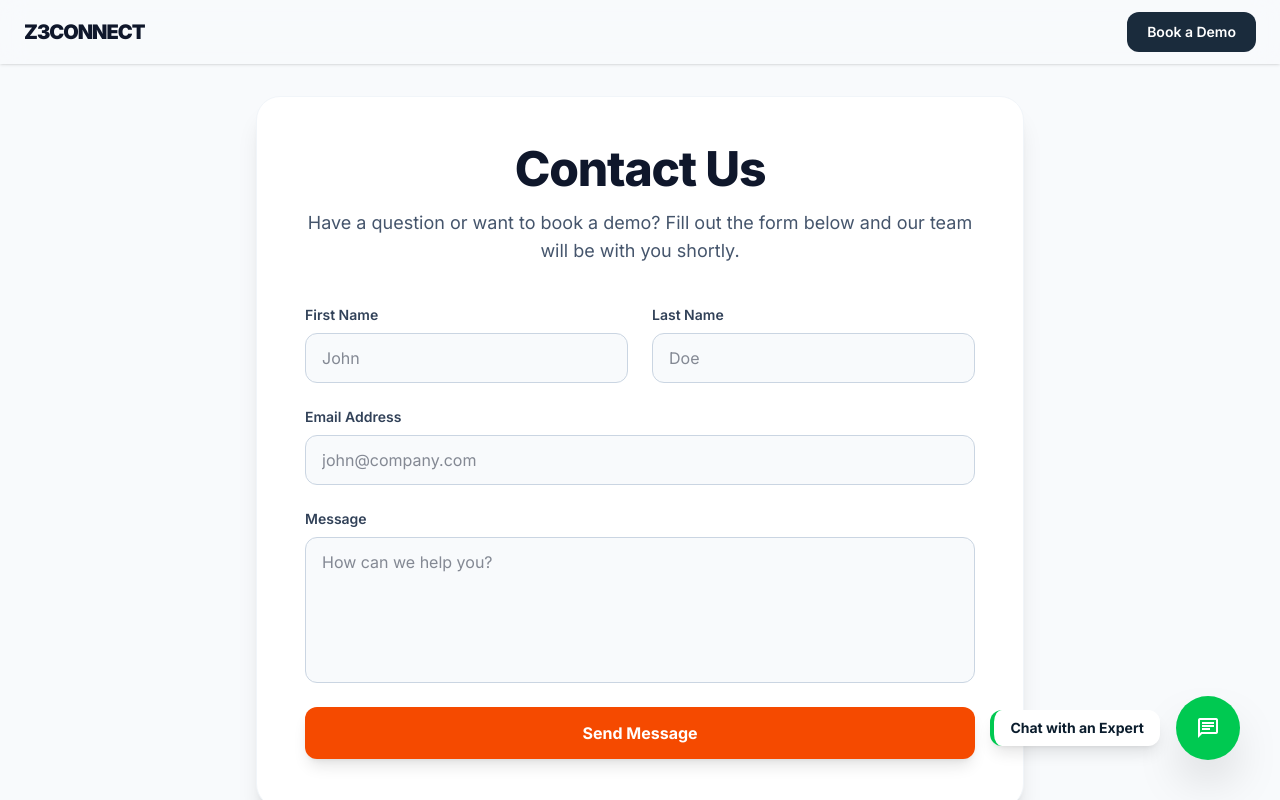
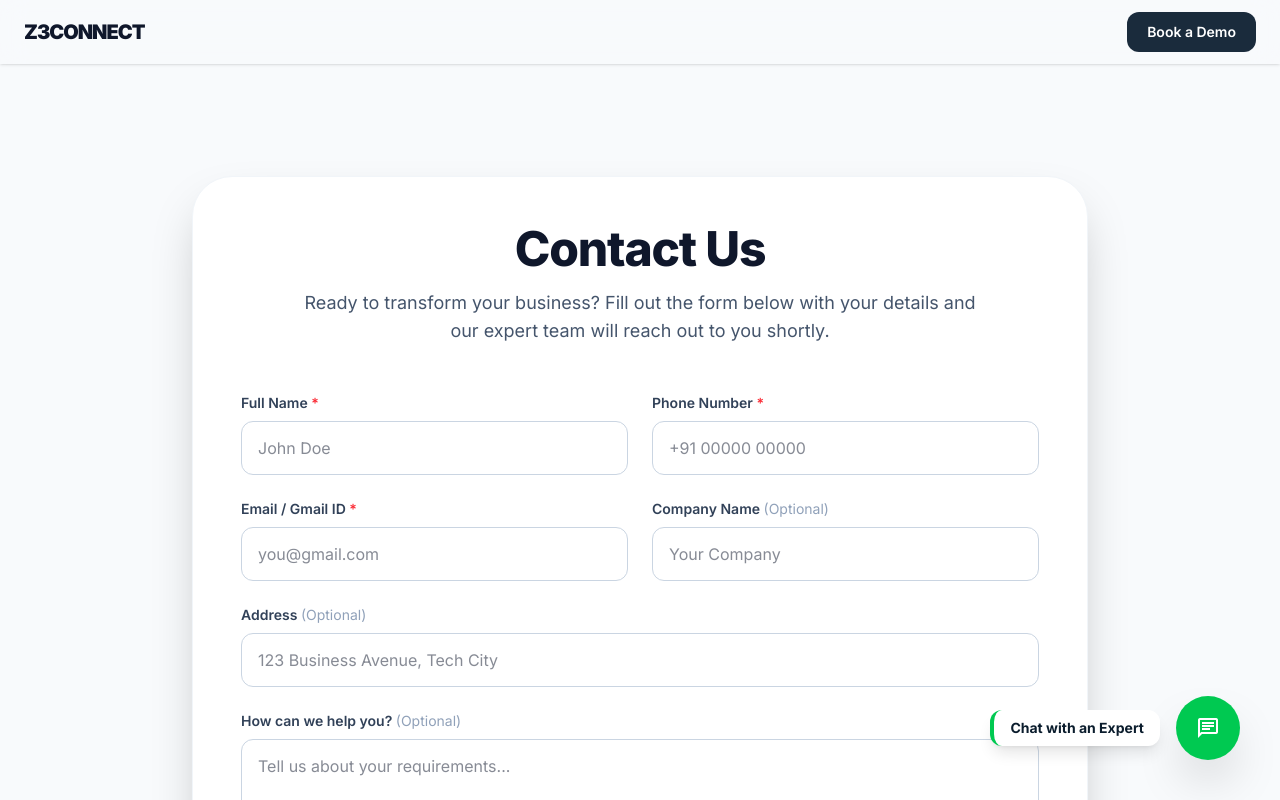
Before and after one commit to z3connectoperations-oss/Z3connect-construction-landing-page, a Next.js app: page /contact in a window 1280 px wide. Shown: the top 800 px of the page. Built offline with nearby package versions, Linux system fonts and the light colour scheme.

Commit message:
feat: convert to static export for Cloudflare Pages and fix contact logic

```diff
--- a/next.config.ts
+++ b/next.config.ts
@@ -1,10 +1,18 @@
 import type { NextConfig } from "next";
 
 const nextConfig: NextConfig = {
+  output: 'export',
   eslint: {
     // ESLint runs as a separate step; don't fail the production build on lint errors.
     ignoreDuringBuilds: true,
   },
+  typescript: {
+    // !! WARN !!
+    // Dangerously allow production builds to successfully complete even if
+    // your project has type errors.
+    // !! WARN !!
+    ignoreBuildErrors: true,
+  },
 };
 
 export default nextConfig;
--- a/src/app/api/contact/route.ts
+++ /dev/null
@@ -1,42 +0,0 @@
-import { NextResponse } from 'next/server';
-import { db } from '@/lib/firebase';
-import { collection, addDoc } from 'firebase/firestore';
-
-// Required for Cloudflare Pages deployment
-export const runtime = 'edge';
-
-export async function POST(req: Request) {
-  try {
-    const data = await req.json();
-    const { fullName, phone, email, company, address, message } = data;
-
-    // Basic Validation
-    if (!fullName || !phone || !email) {
-      return NextResponse.json(
-        { error: 'Required fields are missing.' },
-        { status: 400 }
-      );
-    }
-
-    // Write to Firestore Collection "contacts"
-    const docRef = await addDoc(collection(db, 'contacts'), {
-      fullName,
-      phone,
-      email,
-      company: company || '',
-      address: address || '',
-      message: message || '',
-      createdAt: new Date().toISOString(),
-      status: 'new',
-    });
-
-    return NextResponse.json({ success: true, id: docRef.id }, { status: 201 });
-
-  } catch (error: unknown) {
-    console.error('Error processing contact form:', error);
-    return NextResponse.json(
-      { error: 'Internal server error processing the form.' },
-      { status: 500 }
-    );
-  }
-}
--- a/src/app/contact/page.tsx
+++ b/src/app/contact/page.tsx
@@ -1,84 +1,14 @@
 import Header from "@/components/Header";
 import Footer from "@/components/Footer";
+import ContactSection from "@/components/ContactSection";
 import React from "react";
 
 export default function ContactUs() {
   return (
     <>
       <Header />
-      <main className="pt-24 pb-16 min-h-[calc(100vh-80px)] px-6 md:px-12 flex flex-col items-center justify-center font-inter antialiased bg-slate-50 dark:bg-slate-900">
-        <div className="max-w-3xl w-full bg-white dark:bg-slate-950 p-8 md:p-12 rounded-3xl shadow-xl border border-slate-100 dark:border-slate-800">
-          <div className="text-center mb-10">
-            <h1 className="text-4xl md:text-5xl font-extrabold text-slate-900 dark:text-slate-100 mb-4 tracking-tight">
-              Contact Us
-            </h1>
-            <p className="text-lg text-slate-600 dark:text-slate-400">
-              Have a question or want to book a demo? Fill out the form below and our team will be with you shortly.
-            </p>
-          </div>
-
-          <form className="space-y-6">
-            <div className="grid grid-cols-1 md:grid-cols-2 gap-6">
-              <div className="flex flex-col gap-2">
-                <label htmlFor="firstName" className="text-sm font-semibold text-slate-700 dark:text-slate-300">
-                  First Name
-                </label>
-                <input
-                  type="text"
-                  id="firstName"
-                  placeholder="John"
-                  className="px-4 py-3 rounded-xl border border-slate-300 dark:border-slate-700 bg-slate-50 dark:bg-slate-900 text-slate-900 dark:text-white focus:outline-none focus:ring-2 focus:ring-orange-500 focus:border-transparent transition-all"
-                  required
-                />
-              </div>
-              <div className="flex flex-col gap-2">
-                <label htmlFor="lastName" className="text-sm font-semibold text-slate-700 dark:text-slate-300">
-                  Last Name
-                </label>
-                <input
-                  type="text"
-                  id="lastName"
-                  placeholder="Doe"
-                  className="px-4 py-3 rounded-xl border border-slate-300 dark:border-slate-700 bg-slate-50 dark:bg-slate-900 text-slate-900 dark:text-white focus:outline-none focus:ring-2 focus:ring-orange-500 focus:border-transparent transition-all"
-                  required
-                />
-              </div>
-            </div>
-
-            <div className="flex flex-col gap-2">
-              <label htmlFor="email" className="text-sm font-semibold text-slate-700 dark:text-slate-300">
-                Email Address
-              </label>
-              <input
-                type="email"
-                id="email"
-                placeholder="john@company.com"
-                className="px-4 py-3 rounded-xl border border-slate-300 dark:border-slate-700 bg-slate-50 dark:bg-slate-900 text-slate-900 dark:text-white focus:outline-none focus:ring-2 focus:ring-orange-500 focus:border-transparent transition-all"
-                required
-              />
-            </div>
-
-            <div className="flex flex-col gap-2">
-              <label htmlFor="message" className="text-sm font-semibold text-slate-700 dark:text-slate-300">
-                Message
-              </label>
-              <textarea
-                id="message"
-                rows={5}
-                placeholder="How can we help you?"
-                className="px-4 py-3 rounded-xl border border-slate-300 dark:border-slate-700 bg-slate-50 dark:bg-slate-900 text-slate-900 dark:text-white focus:outline-none focus:ring-2 focus:ring-orange-500 focus:border-transparent transition-all resize-none"
-                required
-              ></textarea>
-            </div>
-
-            <button
-              type="button"
-              className="w-full bg-orange-600 hover:bg-orange-700 text-white font-bold py-3.5 rounded-xl transition-all shadow-lg hover:shadow-orange-500/25 active:scale-[0.98]"
-            >
-              Send Message
-            </button>
-          </form>
-        </div>
+      <main className="pt-20 bg-slate-50 dark:bg-slate-900">
+        <ContactSection />
       </main>
       <Footer />
     </>
--- a/src/components/ContactSection.tsx
+++ b/src/components/ContactSection.tsx
@@ -1,6 +1,8 @@
 "use client";
 
 import React, { useState } from "react";
+import { db } from "@/lib/firebase";
+import { collection, addDoc } from "firebase/firestore";
 
 export default function ContactSection() {
   const [status, setStatus] = useState<"idle" | "loading" | "success" | "error">("idle");
@@ -22,13 +24,12 @@ export default function ContactSection() {
     };
 
     try {
-      const response = await fetch("/api/contact", {
-        method: "POST",
-        headers: { "Content-Type": "application/json" },
-        body: JSON.stringify(data),
+      // Write to Firestore Collection "contacts"
+      await addDoc(collection(db, "contacts"), {
+        ...data,
+        createdAt: new Date().toISOString(),
+        status: "new",
       });
-
-      if (!response.ok) throw new Error("Failed to submit form");
 
       setStatus("success");
       // @ts-ignore - native reset method
```
